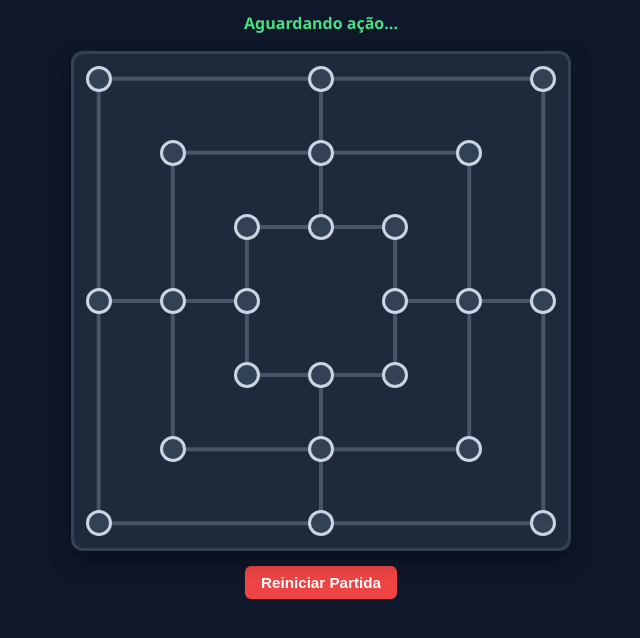
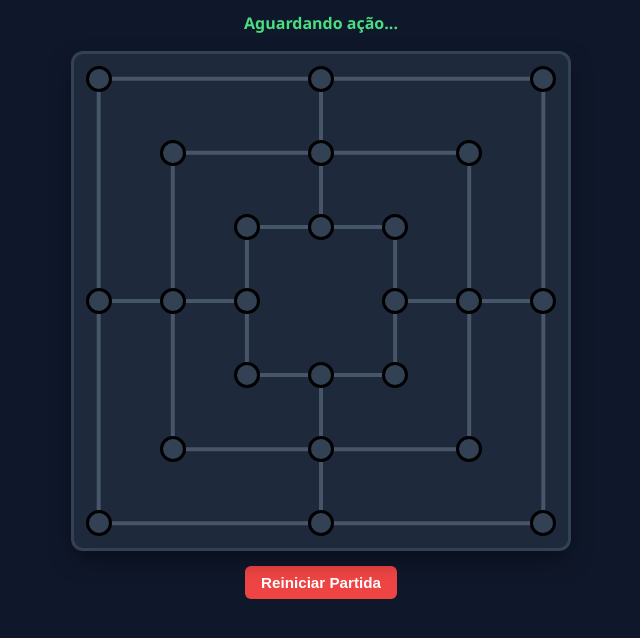
Before and after one commit to Silvio-lang/jogo-da-trilha, a website: page index.html in a window 1280 px wide. Shown: the part 154-792 px from the top of the page, without its empty margins (319-959 px from the left). Drawn offline with nearby package versions, Linux system fonts and the light colour scheme; no server answers.

Commit message:
Change button border color to black

```diff
--- a/style.css
+++ b/style.css
@@ -110,7 +110,7 @@ h1 {
   width: 26px;
   height: 26px;
   background-color: #334155;
-  border: 3px solid #cbd5e1;
+  border: 3px solid #000000; /*#cbd5e1;*/
   border-radius: 50%;
   transform: translate(-50%, -50%);
   cursor: pointer;
```
